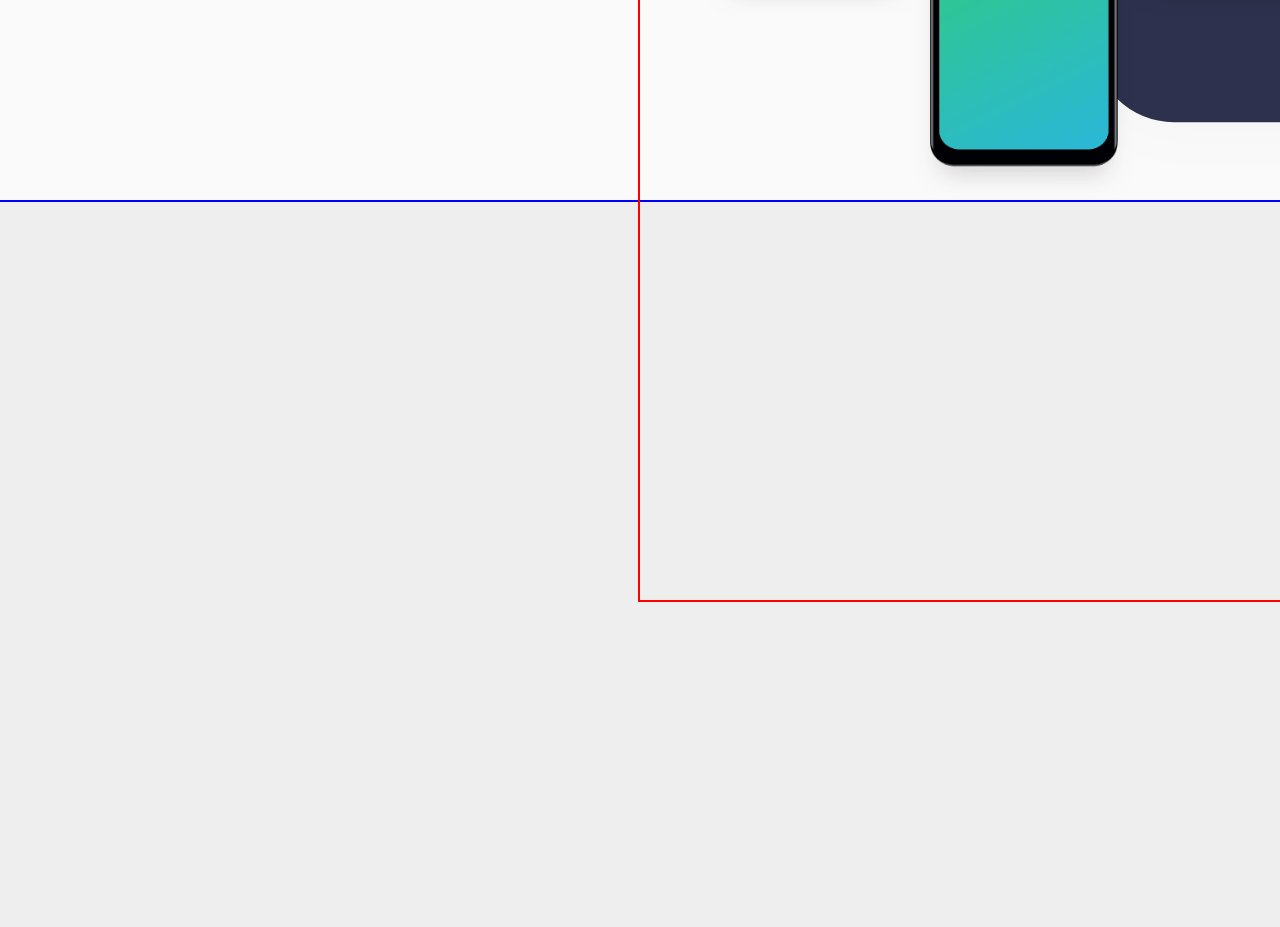
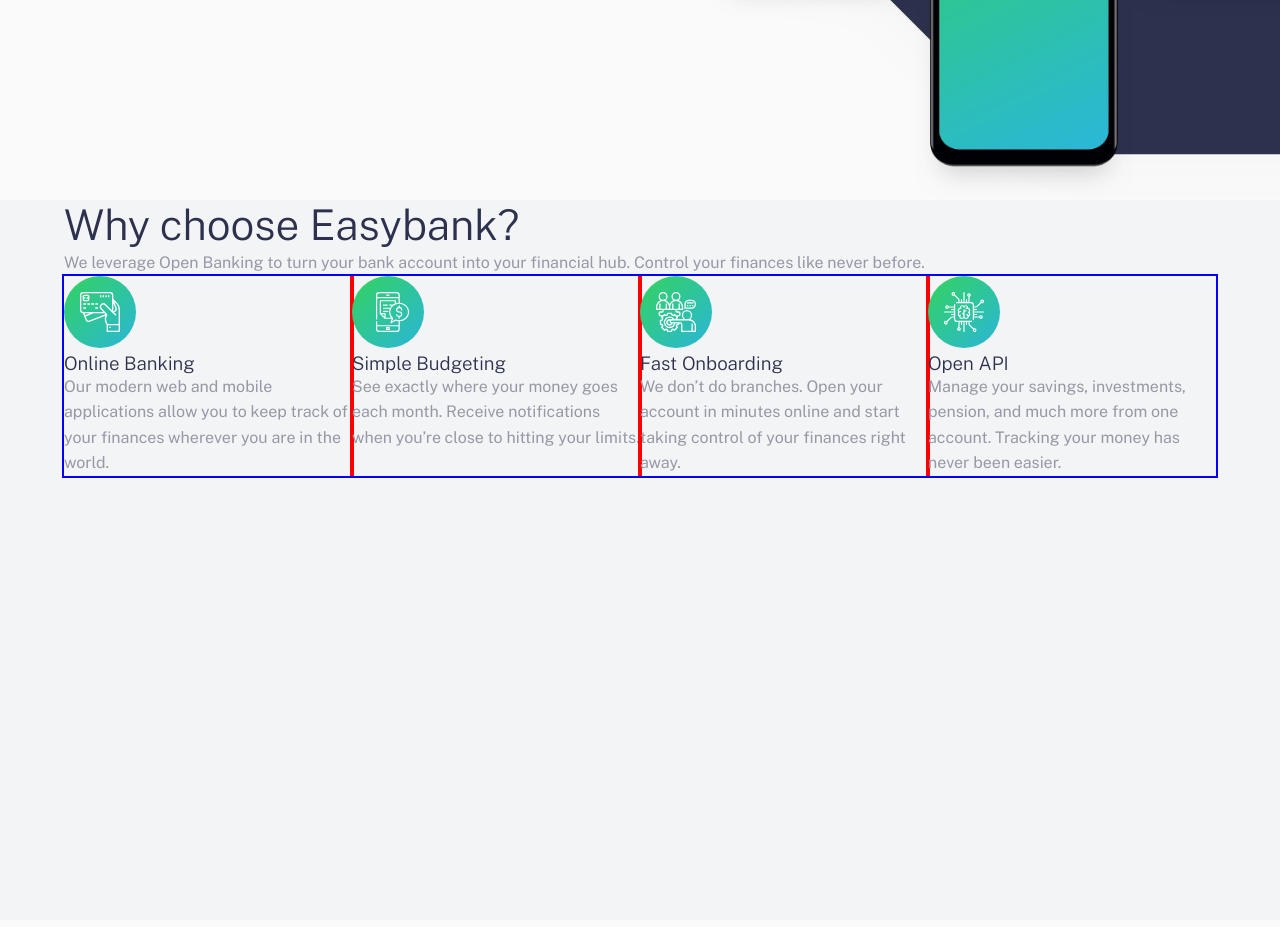
Before and after one commit to buneeIsSlo/landings, a website built with Vite: page easybank/index.html in a window 1280 px wide. Shown: the part 520-1447 px from the top of the page. Built offline with nearby package versions, Linux system fonts and the light colour scheme.

Commit message:
Add: stats section skeleton

```diff
--- a/easybank/index.html
+++ b/easybank/index.html
@@ -23,7 +23,7 @@
           <img src="src/assets/images/image-mockups.png" alt="">
         </div>
         <div class="hero-content flex-group-col">
-          <h1 class="hero-title">Next generation<br>digital banking</h1>
+          <h1 class="hero-title heading">Next generation<br>digital banking</h1>
           <p>
             Take your financial life online. Your Easybank account will be a one-stop-shop for spending, saving,
             budgeting, investing, and much more.
@@ -32,7 +32,61 @@
         </div>
       </div>
     </section>
-    <section class="part" style="height: 100vh; background-color: #eee;"></section>
+    <section class="stats stats-bg" id="stats-section">
+      <div class="stats-container container">
+        <div class="stats-header">
+          <h2 class="heading">Why choose Easybank?</h2>
+          <p>
+            We leverage Open Banking to turn your bank account into your financial hub. Control your finances like never
+            before.
+          </p>
+        </div>
+        <div class="stats-cards">
+          <ul class="stats-list grid-flow">
+            <li class="stats-item">
+              <span>
+                <img src="src/assets/images/icon-online.svg" alt="" aria-hidden="true">
+              </span>
+              <h3 class="heading">Online Banking</h3>
+              <p>
+                Our modern web and mobile applications allow you to keep track of your finances wherever you are in the
+                world.
+              </p>
+            </li>
+            <li class="stats-item">
+              <span>
+                <img src="src/assets/images/icon-budgeting.svg" alt="" aria-hidden="true">
+              </span>
+              <h3 class="heading">Simple Budgeting</h3>
+              <p>
+                See exactly where your money goes each month. Receive notifications when you’re close to hitting your
+                limits.
+              </p>
+            </li>
+            <li class="stats-item">
+              <span>
+                <img src="src/assets/images/icon-onboarding.svg" alt="" aria-hidden="true">
+              </span>
+              <h3 class="heading">Fast Onboarding</h3>
+              <p>
+                We don’t do branches. Open your account in minutes online and start taking control of your finances
+                right away.
+              </p>
+            </li>
+            <li class="stats-item">
+              <span>
+                <img src="src/assets/images/icon-api.svg" alt="" aria-hidden="true">
+              </span>
+              <h3 class="heading">Open API</h3>
+              <p>
+                Manage your savings, investments, pension, and much more from one account. Tracking your money has never
+                been easier.
+              </p>
+            </li>
+          </ul>
+        </div>
+      </div>
+    </section>
   </main>
   <script type="module" src="./src/main.js"></script>
 </body>
--- a/easybank/src/scss/layout/_hero.scss
+++ b/easybank/src/scss/layout/_hero.scss
@@ -2,7 +2,6 @@
 
 .hero {
     position: relative;
-    outline: 2px solid blue;
     overflow: visible;
 
     @include breakpoint(lg) {
@@ -42,8 +41,8 @@
             margin-inline: auto;
 
             @include breakpoint(lg) {
-                margin-top: -8rem;
-                margin-right: -24rem;
+                margin-top: -6rem;
+                margin-right: -18rem;
                 float: right;
                 max-width: min(100%, 80vw);
             }
@@ -58,10 +57,7 @@
 
     .hero-image {
         display: block;
-        outline: 2px solid red;
         pointer-events: none;
-        // z-index: -1;
-        // display: none;
 
         @include breakpoint(lg) {
             flex: 1;
@@ -69,7 +65,7 @@
             position: absolute;
             top: 0;
             right: 0;
-            height: 140vh;
+            height: 120vh;
             overflow: hidden;
         }
 
@@ -97,12 +93,11 @@
             align-items: start;
             align-self: center;
             text-align: left;
-
-            // background-color: salmon;
         }
 
         h1 {
             margin-bottom: 1.2rem;
+            font-size: $fs-5;
 
             @include breakpoint(md) {
                 margin-bottom: 1.5rem;
@@ -116,6 +111,10 @@
             @include breakpoint(md) {
                 margin-bottom: 2.4rem;
             }
+
+            @include breakpoint(md) {
+                max-width: 42ch;
+            }
         }
     }
 }
--- /dev/null
+++ b/easybank/src/scss/layout/_stats.scss
@@ -0,0 +1,30 @@
+@use "../utils/" as *;
+
+.stats {
+    @include breakpoint(lg) {
+        height: 90vh;
+    }
+
+    &-header {
+        h2 {
+            font-size: $fs-4;
+        }
+    }
+
+    &-cards {
+        .stats-list {
+            grid-template-rows: repeat(4, 1fr);
+            grid-template-columns: repeat(1, 1fr);
+            outline: 2px solid blue;
+
+            @include breakpoint(lg) {
+                grid-template-rows: repeat(1, 1fr);
+                grid-template-columns: repeat(4, 1fr);
+            }
+        }
+
+        .stats-item {
+            outline: 2px solid red;
+        }
+    }
+}
--- a/easybank/src/scss/layout/index.scss
+++ b/easybank/src/scss/layout/index.scss
@@ -1 +1,2 @@
 @forward "./hero";
+@forward "./stats";
--- a/easybank/src/scss/main.scss
+++ b/easybank/src/scss/main.scss
@@ -15,15 +15,14 @@
     height: 100%;
 }
 
-h1 {
-    font-size: $fs-5;
-    font-weight: $fw-light;
-    color: $c-blue;
-}
-
 p {
     font-size: 15px;
     font-weight: $fw-regular;
     color: $c-neutral-700;
     line-height: 1.5;
+
+    @include breakpoint(lg) {
+        font-size: $fs-0;
+        line-height: 1.6;
+    }
 }
--- a/easybank/src/scss/utils/_helpers.scss
+++ b/easybank/src/scss/utils/_helpers.scss
@@ -12,10 +12,23 @@
     }
 }
 
+.stats-bg {
+    background-color: $c-neutral-300;
+}
+
+.heading {
+    font-weight: $fw-light;
+    color: $c-blue;
+}
+
 .flex-group-col {
     display: flex;
     flex-direction: column;
     align-items: center;
+}
+
+.grid-flow {
+    display: grid;
 }
 
 .cta {
```
